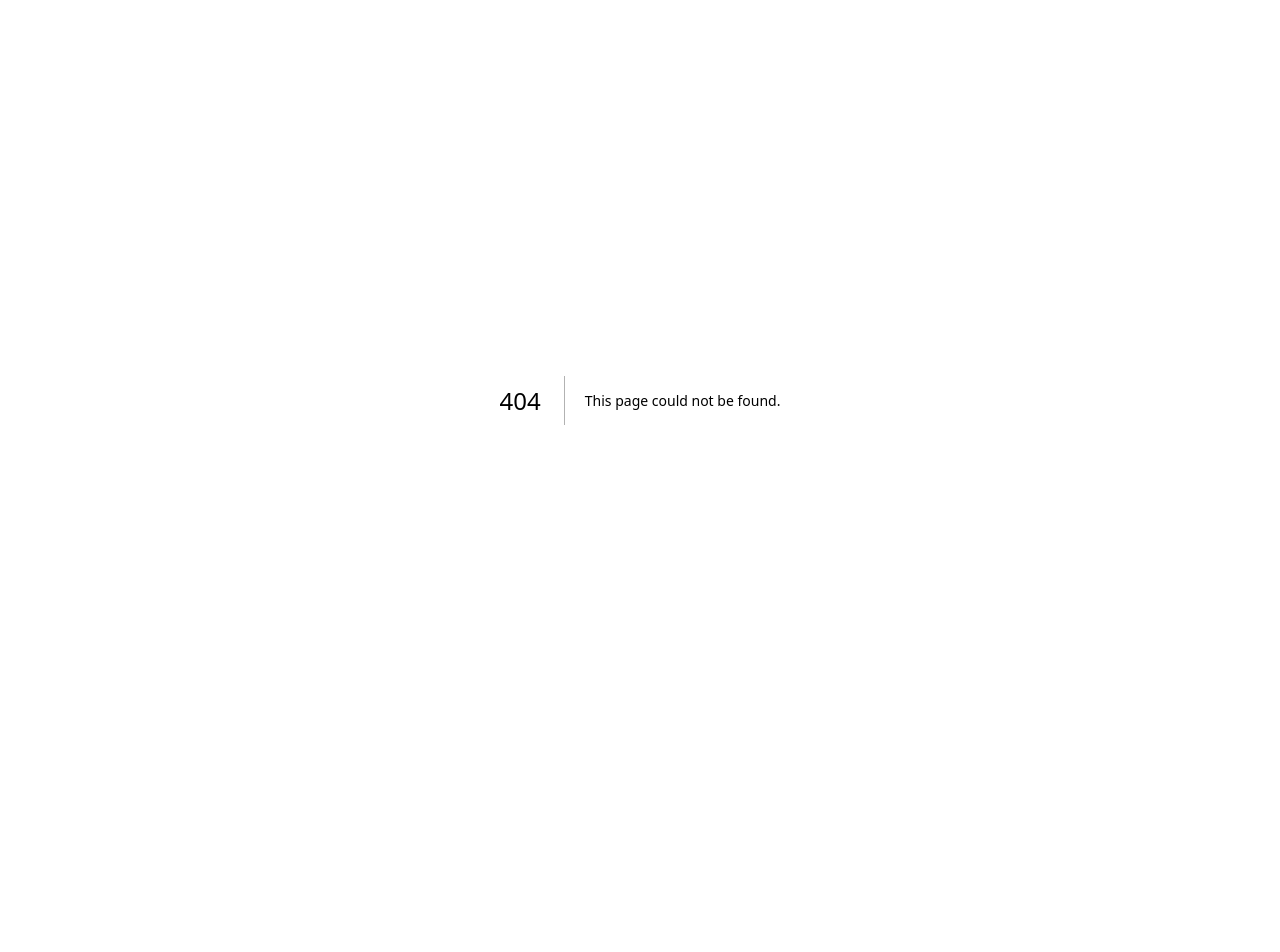
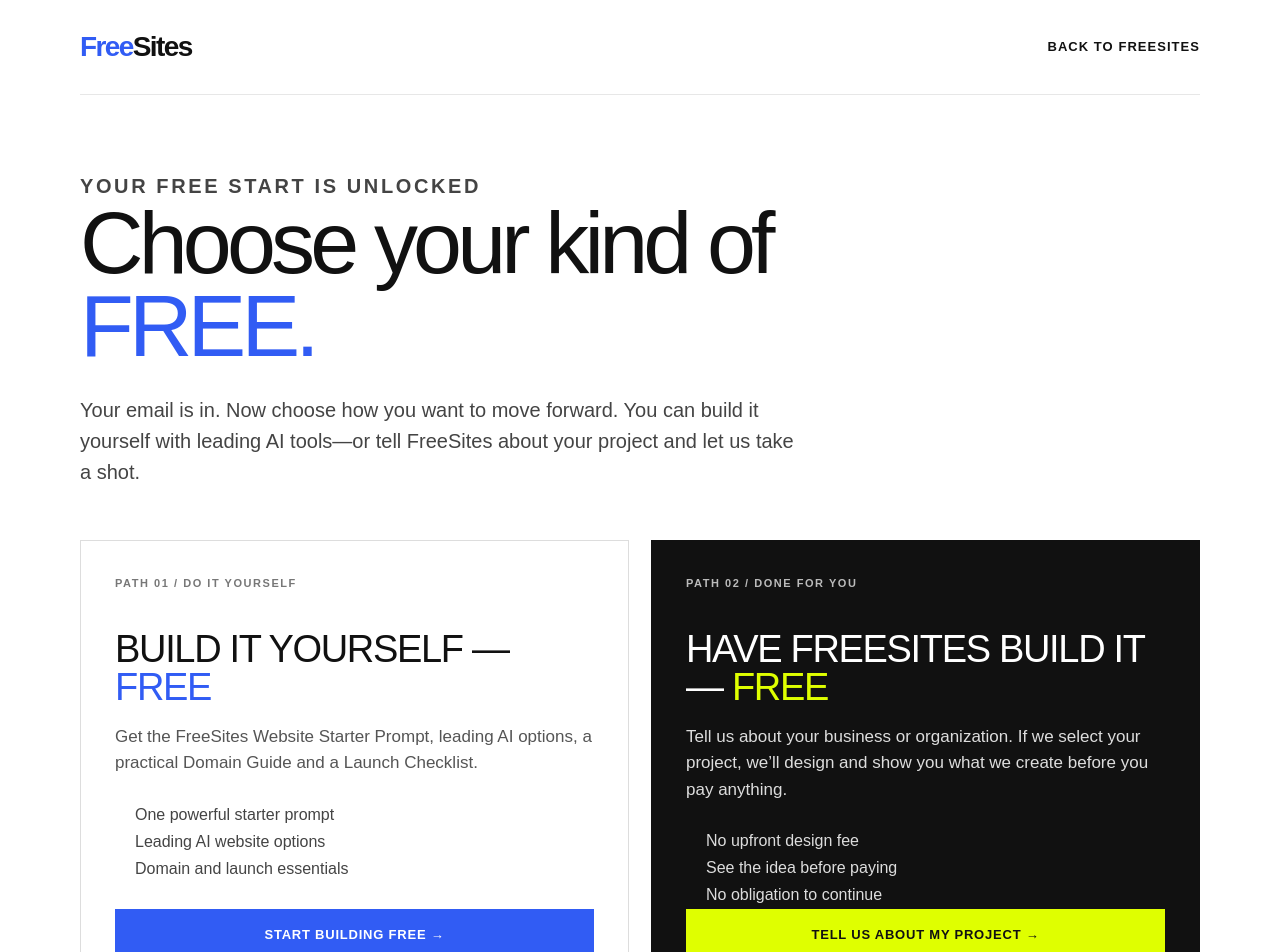
Before and after one commit to lapideas-ai/freesites-com, a Next.js app: page /start in a window 1280 px wide. Before the commit this address had no page. Shown: the top 952 px of the page. Before the commit the page ends 800 px from the top, so only its background shows below. Built offline with nearby package versions, Linux system fonts and the light colour scheme.

Commit message:
Add FreeSites start choice page

```diff
--- /dev/null
+++ b/src/app/start/page.tsx
@@ -0,0 +1,56 @@
+import type { Metadata } from "next";
+import "../funnel.css";
+
+export const metadata: Metadata = {
+  title: "Choose Your FREE Website Path — FreeSites",
+  description: "Choose how you want to start: build it yourself free or have FreeSites take a shot free.",
+};
+
+export default function StartPage() {
+  return (
+    <main className="funnel-page">
+      <div className="funnel-shell">
+        <header className="funnel-nav">
+          <a className="funnel-wordmark" href="/"><span>Free</span>Sites</a>
+          <a href="/">Back to FreeSites</a>
+        </header>
+
+        <section className="funnel-hero">
+          <p className="funnel-kicker">YOUR FREE START IS UNLOCKED</p>
+          <h1>Choose your kind of <i>FREE.</i></h1>
+          <p>Your email is in. Now choose how you want to move forward. You can build it yourself with leading AI tools—or tell FreeSites about your project and let us take a shot.</p>
+        </section>
+
+        <section className="funnel-grid" aria-label="Two free website paths">
+          <article className="funnel-card">
+            <span className="num">PATH 01 / DO IT YOURSELF</span>
+            <h2>BUILD IT YOURSELF — <i>FREE</i></h2>
+            <p>Get the FreeSites Website Starter Prompt, leading AI options, a practical Domain Guide and a Launch Checklist.</p>
+            <ul>
+              <li>One powerful starter prompt</li>
+              <li>Leading AI website options</li>
+              <li>Domain and launch essentials</li>
+            </ul>
+            <a className="funnel-button" href="/diy">START BUILDING FREE →</a>
+          </article>
+
+          <article className="funnel-card dark">
+            <span className="num">PATH 02 / DONE FOR YOU</span>
+            <h2>HAVE FREESITES BUILD IT — <i>FREE</i></h2>
+            <p>Tell us about your business or organization. If we select your project, we’ll design and show you what we create before you pay anything.</p>
+            <ul>
+              <li>No upfront design fee</li>
+              <li>See the idea before paying</li>
+              <li>No obligation to continue</li>
+            </ul>
+            <a className="funnel-button" href="/build-mine">TELL US ABOUT MY PROJECT →</a>
+          </article>
+        </section>
+
+        <footer className="funnel-footer">
+          No credit card. No obligation. <a href="/affiliate-disclosure">Affiliate Disclosure</a> · <a href="/privacy">Privacy</a> · <a href="/terms">Terms</a>
+        </footer>
+      </div>
+    </main>
+  );
+}
```
